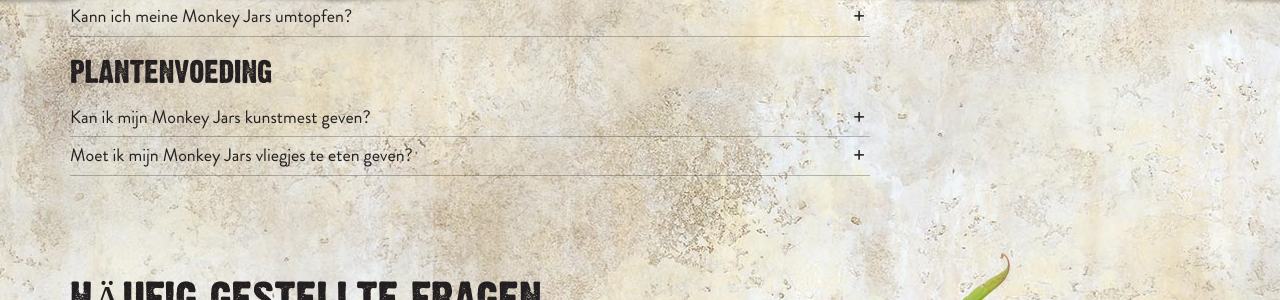
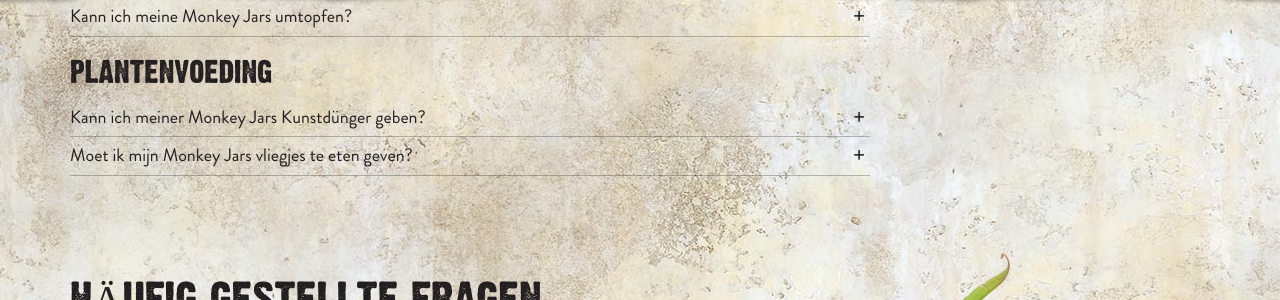
Before and after one commit to jhvanderschee/monkeyjars_de, a Jekyll site: the page built from wissenswertes/index.md, in a window 1280 px wide and 900 px high, scrolled down 818 px. Shown: the part 156-456 px from the top of the window. Built offline with Jekyll 4.4.1, drawn with Linux system fonts in a browser that asks for light colours; part of the change alters nothing that is shown.

Commit message:
Updated 'wissenswertes/index.md' via CloudCannon

```diff
--- a/wissenswertes/index.md
+++ b/wissenswertes/index.md
@@ -90,11 +90,12 @@ plaats:
       bleiben kann. Die Blumenerde ist speziell für Fleischfresser wie mich
       formuliert, und ich hänge sehr an ihr.
 plantenvoeding:
-  - title: Kan ik mijn Monkey Jars kunstmest geven?
+  - title: Kann ich meiner Monkey Jars Kunstdünger geben?
     content: >-
-      Ja dat kan. Eens in de twee maanden een heel klein beetje. Anders word ik
-      misselijk. 1 gram per liter water is voldoende. Zeker als ik te weinig
-      insecten heb gegeten, is kunstmest een mooie toevoeging.
+      Ja, kein Problem! Einmal alle zwei Monate eine sehr kleine Menge. Sonst
+      wird mir übel. 1 Gramm pro Liter Wasser reicht völlig aus. Vor allem, wenn
+      ich mal zu wenige Insekten verspeist habe, ist Kunstdünger eine tolle
+      Ergänzung.
   - title: Moet ik mijn Monkey Jars vliegjes te eten geven?
     content: >-
       Nee dat hoeft niet, maar mag wel. Ik probeer zelf mijn vliegjes te vangen.
```
